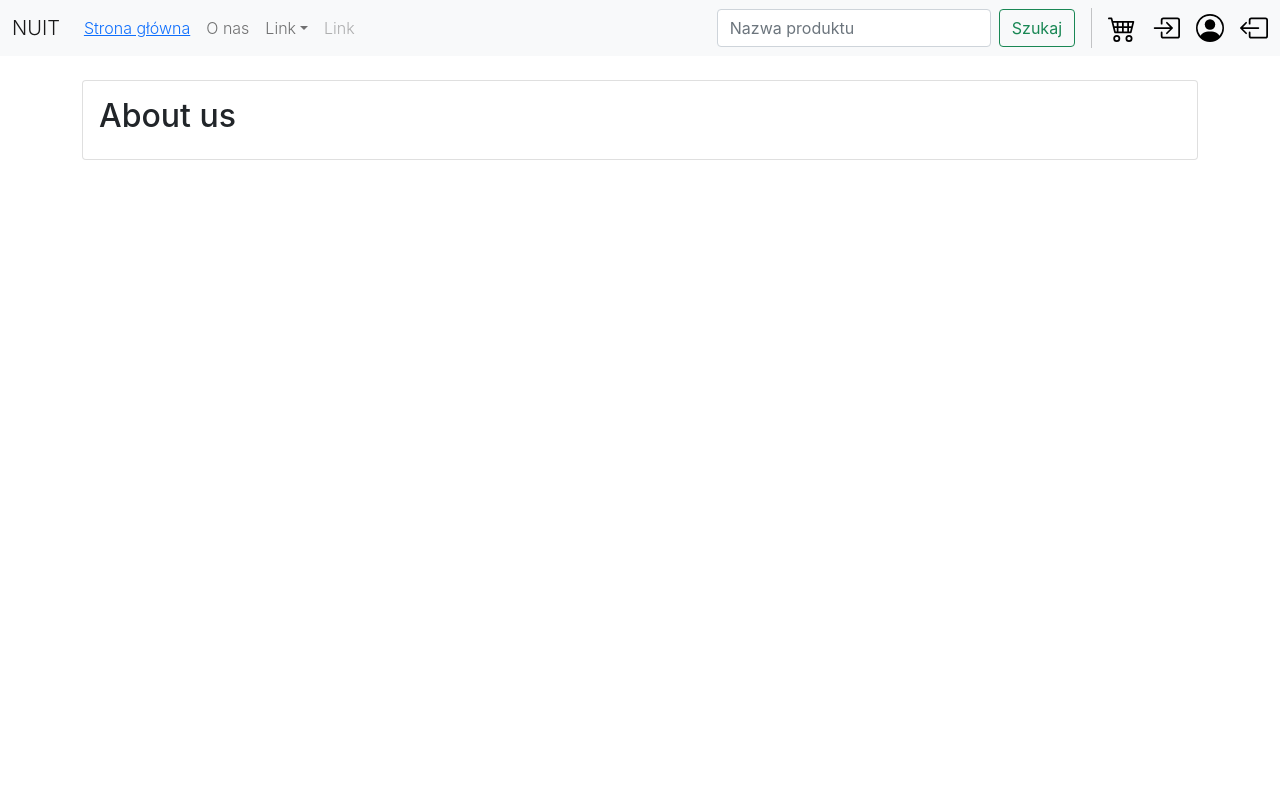
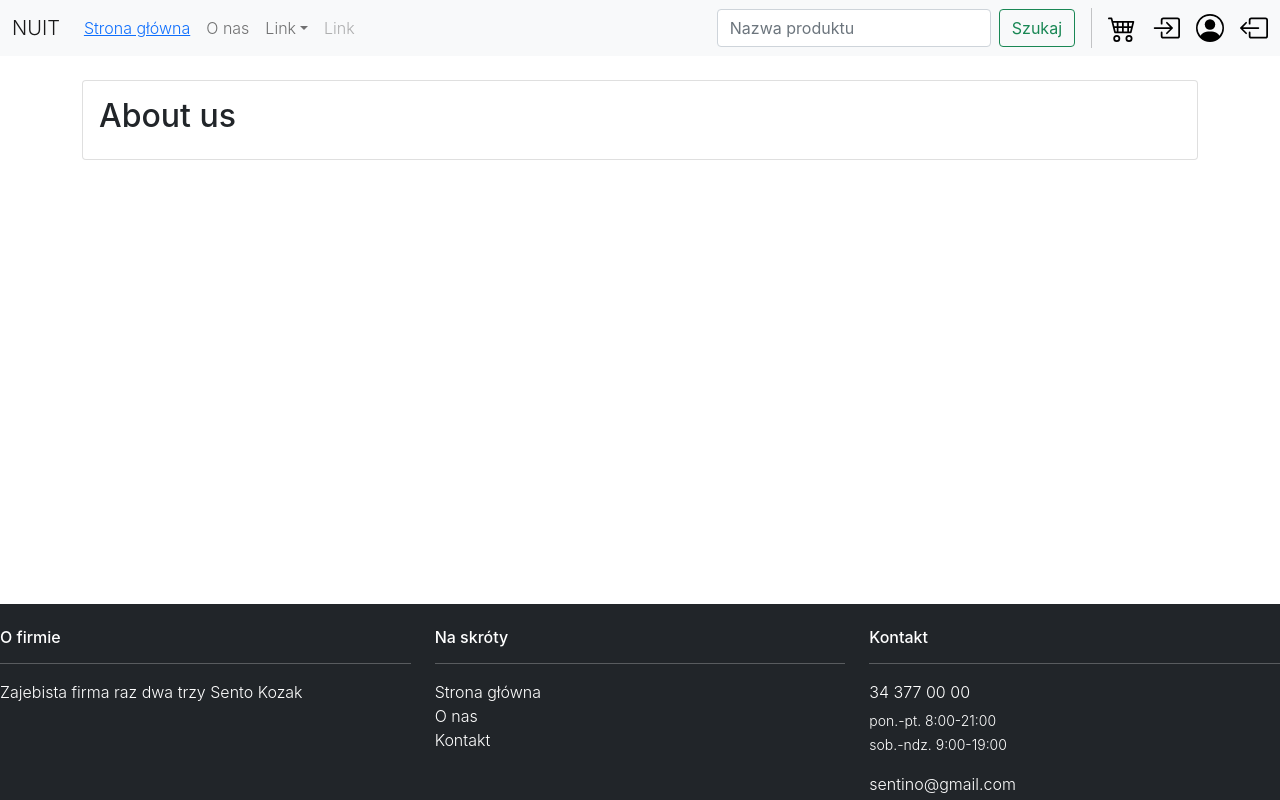
Before and after one commit to bdaf/Internet_shop, a React (Create React App) app in the folder frontend/: page /about in a window 1280 px wide. Built offline with nearby package versions, Linux system fonts and the light colour scheme.

Commit message:
add footer

```diff
--- a/frontend/src/App.css
+++ b/frontend/src/App.css
@@ -36,3 +36,18 @@
     transform: rotate(360deg);
   }
 }
+
+#footer{
+  position:absolute;
+  left:0;
+  bottom:0;
+  right:0;
+}
+
+.footer a{
+  color: #fff;
+  text-decoration: none !important;
+}
+.footer a:hover{
+  color: gray;
+}
--- /dev/null
+++ b/frontend/src/components/Footer/Footer.js
@@ -0,0 +1,37 @@
+import React from 'react'
+import { NavLink, Link } from "react-router-dom";
+
+function Footer() {
+    return (
+            <section className="section footer bg-dark text-white">
+                <div className="container>">
+                    <div className="row">
+                        <div className="col-md-4 mt-4">
+                            <h6>O firmie</h6>
+                            <hr/>
+                            <p>Zajebista firma raz dwa trzy
+                                Sento Kozak
+                            </p>
+                        </div>
+                        <div className="col-md-4 mt-4">
+                            <h6>Na skróty</h6>
+                            <hr/>
+                            <div><Link to="/">Strona główna</Link></div>
+                            <div><Link to="/about">O nas</Link></div>
+                            <div><Link to="/Contact">Kontakt</Link></div>
+                        </div>
+                        <div className="col-md-4 mt-4">
+                            <h6>Kontakt</h6>
+                            <hr/>
+                            <div><p className="text-white mb-1">34 377 00 00</p></div>
+                            <div><p><small>pon.-pt. 8:00-21:00<br/>
+                            sob.-ndz. 9:00-19:00</small></p></div>
+                            <div><p className="text-white mb-1">sentino@gmail.com</p></div>
+                        </div>
+                    </div>
+                </div>
+            </section>
+    )
+}
+
+export default Footer
--- a/frontend/src/pages/About/About.js
+++ b/frontend/src/pages/About/About.js
@@ -1,5 +1,6 @@
 import React from 'react'
 import Navbar from "../../components/Navbar/Navbar";
+import Footer from "../../components/Footer/Footer";
 
 function About() {
     return (
@@ -14,7 +15,9 @@ function About() {
             </div>
 
         </div>
+        <footer class="footer" id="footer"><Footer/></footer>
         </div>
+
     )
 }
 
--- a/frontend/src/pages/Contact/Contact.js
+++ /dev/null
@@ -1 +0,0 @@
-sad
```
